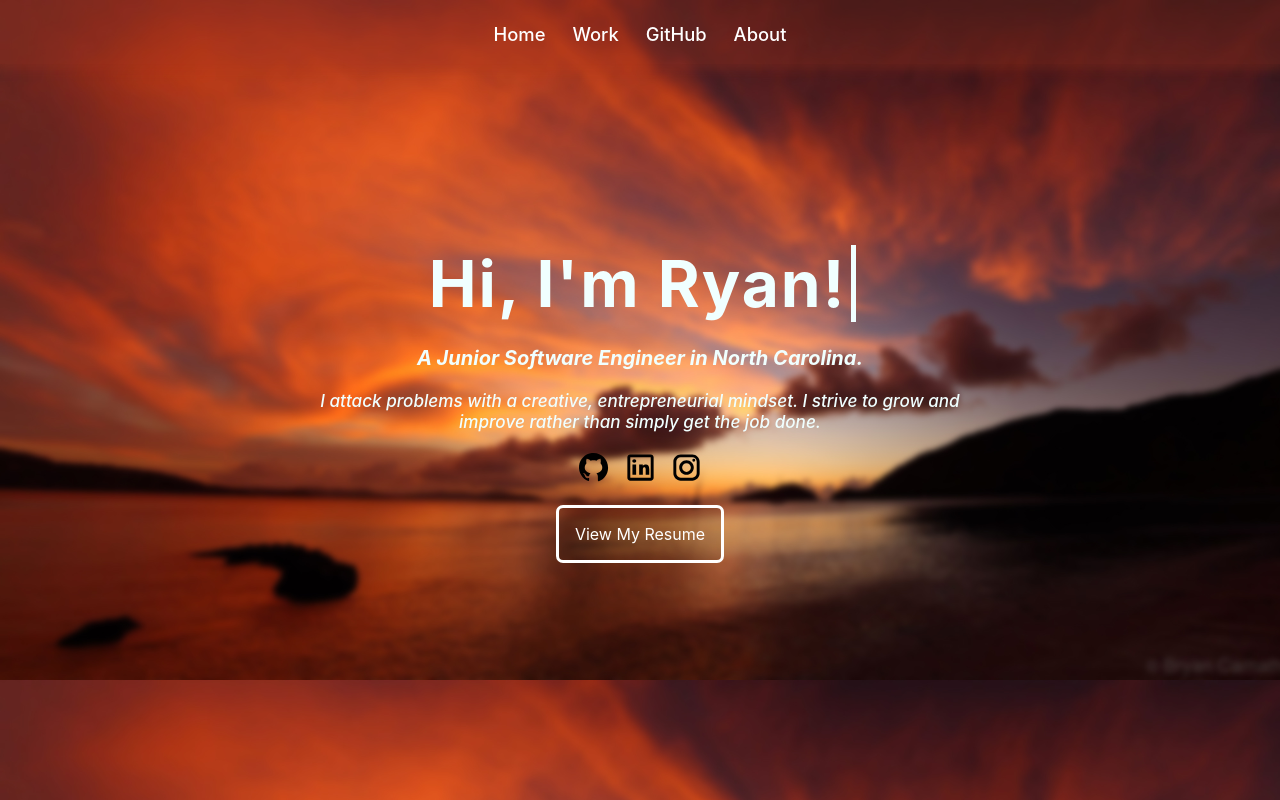
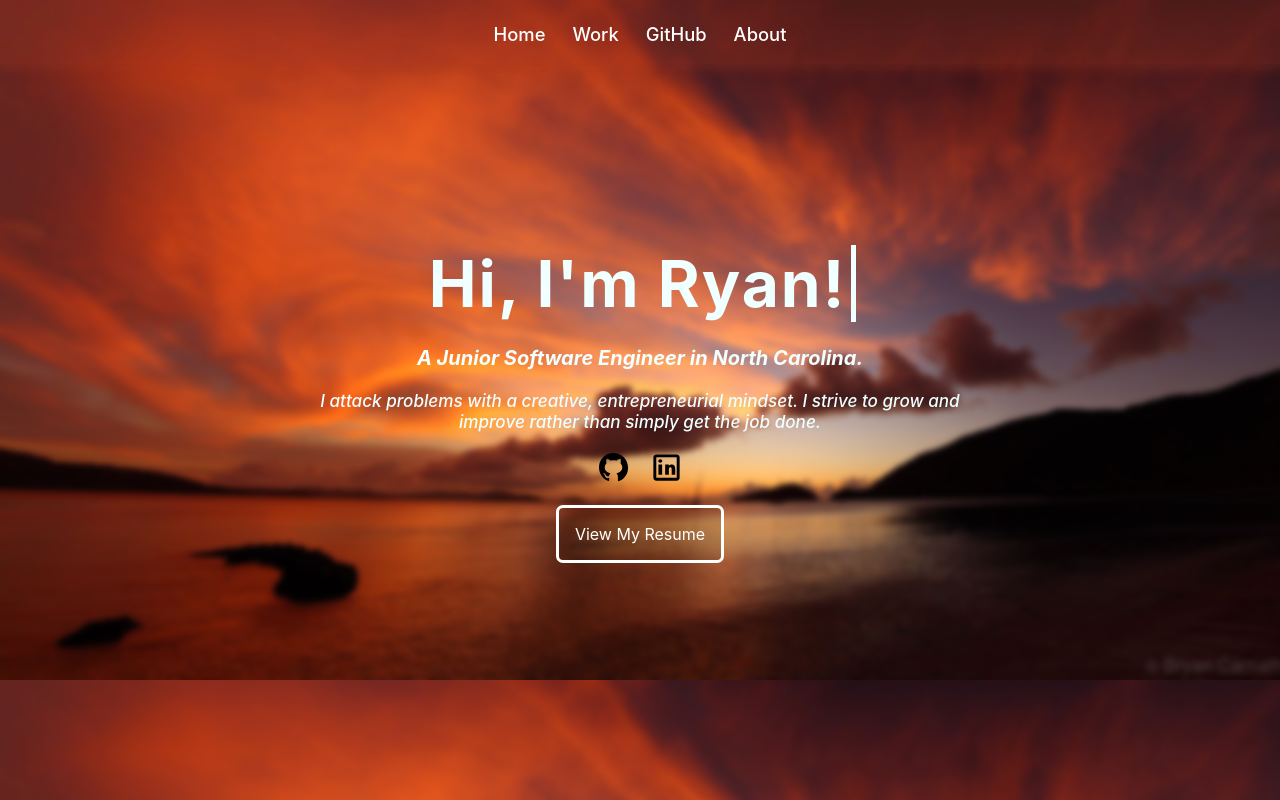
Before and after one commit to rsherm19/portfolio-final, a React (Vite) app: page / in a window 1280 px wide. Built offline with nearby package versions, Linux system fonts and the light colour scheme.

Commit message:
remove ig logo

```diff
--- a/src/App.css
+++ b/src/App.css
@@ -130,7 +130,7 @@ nav>*:hover {
 }
 
 .logos-container {
-  width: 8rem;
+  width: 5.5rem;
   display: flex;
   justify-content: space-between;
   animation: fadeIn 5s;
--- a/src/components/Home.jsx
+++ b/src/components/Home.jsx
@@ -15,7 +15,7 @@ const Home = () => {
         <div className='logos-container'>
           <a href="https://github.com/rsherm19" target='blank'><svg xmlns="http://www.w3.org/2000/svg" viewBox="0 0 24 24" width="35px" height="35px">    <path d="M10.9,2.1c-4.6,0.5-8.3,4.2-8.8,8.7c-0.5,4.7,2.2,8.9,6.3,10.5C8.7,21.4,9,21.2,9,20.8v-1.6c0,0-0.4,0.1-0.9,0.1 c-1.4,0-2-1.2-2.1-1.9c-0.1-0.4-0.3-0.7-0.6-1C5.1,16.3,5,16.3,5,16.2C5,16,5.3,16,5.4,16c0.6,0,1.1,0.7,1.3,1c0.5,0.8,1.1,1,1.4,1 c0.4,0,0.7-0.1,0.9-0.2c0.1-0.7,0.4-1.4,1-1.8c-2.3-0.5-4-1.8-4-4c0-1.1,0.5-2.2,1.2-3C7.1,8.8,7,8.3,7,7.6C7,7.2,7,6.6,7.3,6 c0,0,1.4,0,2.8,1.3C10.6,7.1,11.3,7,12,7s1.4,0.1,2,0.3C15.3,6,16.8,6,16.8,6C17,6.6,17,7.2,17,7.6c0,0.8-0.1,1.2-0.2,1.4 c0.7,0.8,1.2,1.8,1.2,3c0,2.2-1.7,3.5-4,4c0.6,0.5,1,1.4,1,2.3v2.6c0,0.3,0.3,0.6,0.7,0.5c3.7-1.5,6.3-5.1,6.3-9.3 C22,6.1,16.9,1.4,10.9,2.1z" /></svg></a>
           <a href="https://www.linkedin.com/in/ryan-sherman-dev-" target='blank'><svg xmlns="http://www.w3.org/2000/svg" viewBox="0 0 24 24" width="35px" height="35px">    <path d="M 5 3 C 3.895 3 3 3.895 3 5 L 3 19 C 3 20.105 3.895 21 5 21 L 19 21 C 20.105 21 21 20.105 21 19 L 21 5 C 21 3.895 20.105 3 19 3 L 5 3 z M 5 5 L 19 5 L 19 19 L 5 19 L 5 5 z M 7.7792969 6.3164062 C 6.9222969 6.3164062 6.4082031 6.8315781 6.4082031 7.5175781 C 6.4082031 8.2035781 6.9223594 8.7167969 7.6933594 8.7167969 C 8.5503594 8.7167969 9.0644531 8.2035781 9.0644531 7.5175781 C 9.0644531 6.8315781 8.5502969 6.3164062 7.7792969 6.3164062 z M 6.4765625 10 L 6.4765625 17 L 9 17 L 9 10 L 6.4765625 10 z M 11.082031 10 L 11.082031 17 L 13.605469 17 L 13.605469 13.173828 C 13.605469 12.034828 14.418109 11.871094 14.662109 11.871094 C 14.906109 11.871094 15.558594 12.115828 15.558594 13.173828 L 15.558594 17 L 18 17 L 18 13.173828 C 18 10.976828 17.023734 10 15.802734 10 C 14.581734 10 13.930469 10.406562 13.605469 10.976562 L 13.605469 10 L 11.082031 10 z" /></svg></a>
-          <a href="https://www.instagram.com/mr.sherman.music/" target='blank'><svg xmlns="http://www.w3.org/2000/svg"  viewBox="0 0 24 24" width="35px" height="35px">    <path d="M 8 3 C 5.243 3 3 5.243 3 8 L 3 16 C 3 18.757 5.243 21 8 21 L 16 21 C 18.757 21 21 18.757 21 16 L 21 8 C 21 5.243 18.757 3 16 3 L 8 3 z M 8 5 L 16 5 C 17.654 5 19 6.346 19 8 L 19 16 C 19 17.654 17.654 19 16 19 L 8 19 C 6.346 19 5 17.654 5 16 L 5 8 C 5 6.346 6.346 5 8 5 z M 17 6 A 1 1 0 0 0 16 7 A 1 1 0 0 0 17 8 A 1 1 0 0 0 18 7 A 1 1 0 0 0 17 6 z M 12 7 C 9.243 7 7 9.243 7 12 C 7 14.757 9.243 17 12 17 C 14.757 17 17 14.757 17 12 C 17 9.243 14.757 7 12 7 z M 12 9 C 13.654 9 15 10.346 15 12 C 15 13.654 13.654 15 12 15 C 10.346 15 9 13.654 9 12 C 9 10.346 10.346 9 12 9 z"/></svg></a>
+          {/* <a href="https://www.instagram.com/mr.sherman.music/" target='blank'><svg xmlns="http://www.w3.org/2000/svg"  viewBox="0 0 24 24" width="35px" height="35px">    <path d="M 8 3 C 5.243 3 3 5.243 3 8 L 3 16 C 3 18.757 5.243 21 8 21 L 16 21 C 18.757 21 21 18.757 21 16 L 21 8 C 21 5.243 18.757 3 16 3 L 8 3 z M 8 5 L 16 5 C 17.654 5 19 6.346 19 8 L 19 16 C 19 17.654 17.654 19 16 19 L 8 19 C 6.346 19 5 17.654 5 16 L 5 8 C 5 6.346 6.346 5 8 5 z M 17 6 A 1 1 0 0 0 16 7 A 1 1 0 0 0 17 8 A 1 1 0 0 0 18 7 A 1 1 0 0 0 17 6 z M 12 7 C 9.243 7 7 9.243 7 12 C 7 14.757 9.243 17 12 17 C 14.757 17 17 14.757 17 12 C 17 9.243 14.757 7 12 7 z M 12 9 C 13.654 9 15 10.346 15 12 C 15 13.654 13.654 15 12 15 C 10.346 15 9 13.654 9 12 C 9 10.346 10.346 9 12 9 z"/></svg></a> */}
         </div>
         <a href={resume} id='download-button' target='_blank'>View My Resume</a>
       </div>
```
